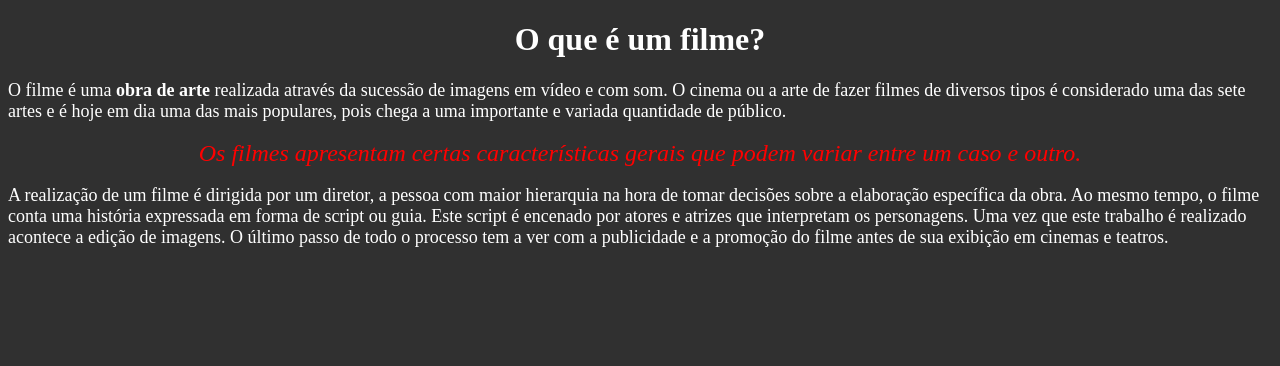
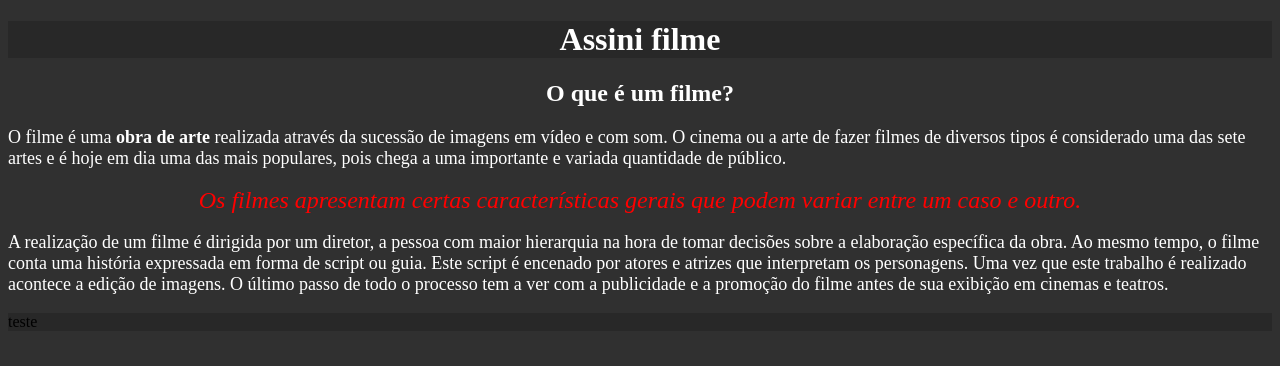
Before and after one commit to ProfessorAlison/GEprogramacao-TurmaN, a plain HTML site: page index.html in a window 1280 px wide. Drawn offline with Linux system fonts and the light colour scheme.

Commit message:
Add files via upload

```diff
--- a/index.html
+++ b/index.html
@@ -6,13 +6,23 @@
 	<link rel="stylesheet" href="style.css">
 </head>
 	<body>
-		<h1>O que é um filme?</h1>
+		<header>
+			<h1>Assini filme</h1>
+		</header>
 
-		<p>O filme é uma <strong>obra de arte</strong> realizada através da sucessão de imagens em vídeo e com som. O cinema ou a arte de fazer filmes de diversos tipos é considerado uma das sete artes e é hoje em dia uma das mais populares, pois chega a uma importante e variada quantidade de público. </p>
+		<main>
+			<h2>O que é um filme?</h2>
 
-		<p style="text-align: center"><em>Os filmes apresentam certas características gerais que podem variar entre um caso e outro.</em></p>
+			<p>O filme é uma <strong>obra de arte</strong> realizada através da sucessão de imagens em vídeo e com som. O cinema ou a arte de fazer filmes de diversos tipos é considerado uma das sete artes e é hoje em dia uma das mais populares, pois chega a uma importante e variada quantidade de público. </p>
 
-		<p>A realização de um filme é dirigida por um diretor, a pessoa com maior hierarquia na hora de tomar decisões sobre a elaboração específica da obra. Ao mesmo tempo, o filme conta uma história expressada em forma de script ou guia. Este script é encenado por atores e atrizes que interpretam os personagens. Uma vez que este trabalho é realizado acontece a edição de imagens. O último passo de todo o processo tem a ver com a publicidade e a promoção do filme antes de sua exibição em cinemas e teatros.</p>
+			<p style="text-align: center"><em>Os filmes apresentam certas características gerais que podem variar entre um caso e outro.</em></p>
 
+			<p>A realização de um filme é dirigida por um diretor, a pessoa com maior hierarquia na hora de tomar decisões sobre a elaboração específica da obra. Ao mesmo tempo, o filme conta uma história expressada em forma de script ou guia. Este script é encenado por atores e atrizes que interpretam os personagens. Uma vez que este trabalho é realizado acontece a edição de imagens. O último passo de todo o processo tem a ver com a publicidade e a promoção do filme antes de sua exibição em cinemas e teatros.</p>
+
+		</main>
+
+		<footer>
+			teste
+		</footer>
 	</body>
 </html>
--- a/style.css
+++ b/style.css
@@ -1,7 +1,18 @@
-body {
+body{
 	background-color: #303030;
 }
+
+header, footer {
+	background-color: rgb(40, 40, 40);
+}
+
+
 h1 {
+	text-align: center;
+	color: white
+}
+
+h2 {
 	text-align: center;
 	color: white
 }
```
Also changed, not shown: 1 other file.
